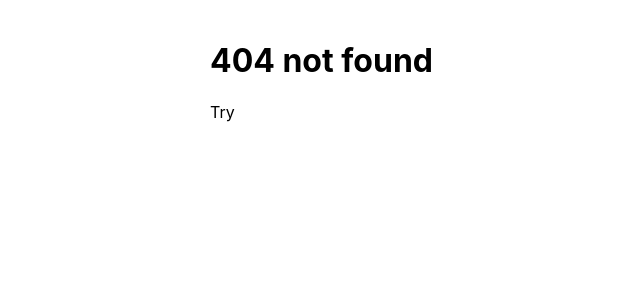
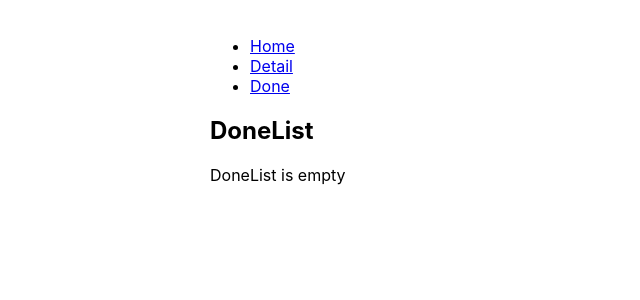
Before and after one commit to Lanest8/day10-todo, a React (Create React App) app: page /done in a window 1280 px wide. Before the commit this address had no page. Shown: the top 300 px of the page, without its empty margins (230-870 px from the left). Built offline with nearby package versions, Linux system fonts and the light colour scheme.

Commit message:
feat(router): add DoneListPage

```diff
--- a/src/layouts/DefaultLayout.js
+++ b/src/layouts/DefaultLayout.js
@@ -7,6 +7,7 @@ export function DefaultLayout() {
 				<ul>
 					<li><NavLink to={"/"}>Home</NavLink></li>
 					<li><NavLink to={"/todo/:id"}>Detail</NavLink></li>
+					<li><NavLink to={"/done"}>Done</NavLink></li>
 				</ul>
 			</nav>
 		</header>
--- /dev/null
+++ b/src/pages/DoneListPage.js
@@ -0,0 +1,38 @@
+import { useParams } from "react-router";
+import { useContext } from "react";
+import { TodoContext } from "../contexts/TodoContext";
+import { TodoItem } from "../components/TodoItem";
+
+export function DoneListPage() {
+	const { id } = useParams();
+	const { state} = useContext(TodoContext);
+	if (id) {
+		const todo = state.filter((todo) => todo.id === parseInt(id));
+
+		if (todo.length === 0) {
+			return <div>Not Found</div>;
+		}
+		return (
+			<div>
+				<TodoItem todo={todo[0]} index={id} />
+			</div>
+		);
+	}
+	const doneTodos = state.filter(todo => todo.done);
+	return (
+		<div>
+			<h2>DoneList</h2>
+			{doneTodos.length === 0 ? (
+				<p>DoneList is empty</p>
+			) : (
+				<ul>
+					{doneTodos.map((todo, index) => (
+						<li key={todo.id}>
+							<TodoItem todo={todo} index={index} />
+						</li>
+					))}
+				</ul>
+			)}
+		</div>
+	);
+}
--- a/src/routes/Routes.js
+++ b/src/routes/Routes.js
@@ -3,6 +3,7 @@ import {ErrorPage} from "../pages/ErrorPage";
 import {HomePage} from "../pages/HomePage";
 import {TodoDetailPage} from "../pages/TodoDetailPage";
 import {DefaultLayout} from "../layouts/DefaultLayout";
+import {DoneListPage} from "../pages/DoneListPage";
 
 export const routes = createBrowserRouter
 ([
@@ -17,6 +18,10 @@ export const routes = createBrowserRouter
 			}, {
 				path: "/todo/:id",
 				element: <TodoDetailPage/>
+			},
+			{
+				path: "/done",
+				element: <DoneListPage/>
 			}
 		]
 	}
```
